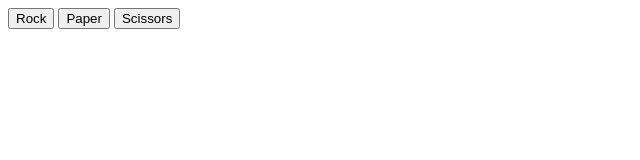
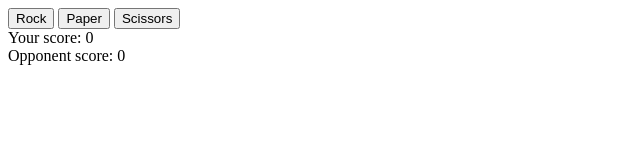
Before and after one commit to chieftainblazer/rock-paper-scissors, a plain HTML site: page index.html in a window 1280 px wide. Shown: the whole page, without its empty margins (0-640 px from the left). Drawn offline with Linux system fonts and the light colour scheme.

Commit message:
Added more elements in index.html
Added a div which contains the results of the game and in it, Added
elements that each contains the scores for both players, as well as
the current result and the final result.

```diff
--- a/index.html
+++ b/index.html
@@ -9,6 +9,12 @@
     <button class="button" value="rock">Rock</button>
     <button class="button" value="rock">Paper</button>
     <button class="button" value="scissors">Scissors</button>
+    <div class="results">
+        <div>Your score: <span id="player-score">0</span></div>
+        <div>Opponent score: <span id="computer-score">0</span></div>
+        <div id="current-result"></div>
+        <div id="final-result"></div>
+    </div>
     <script src="./script.js"></script>
 </body>
 </html>
```
